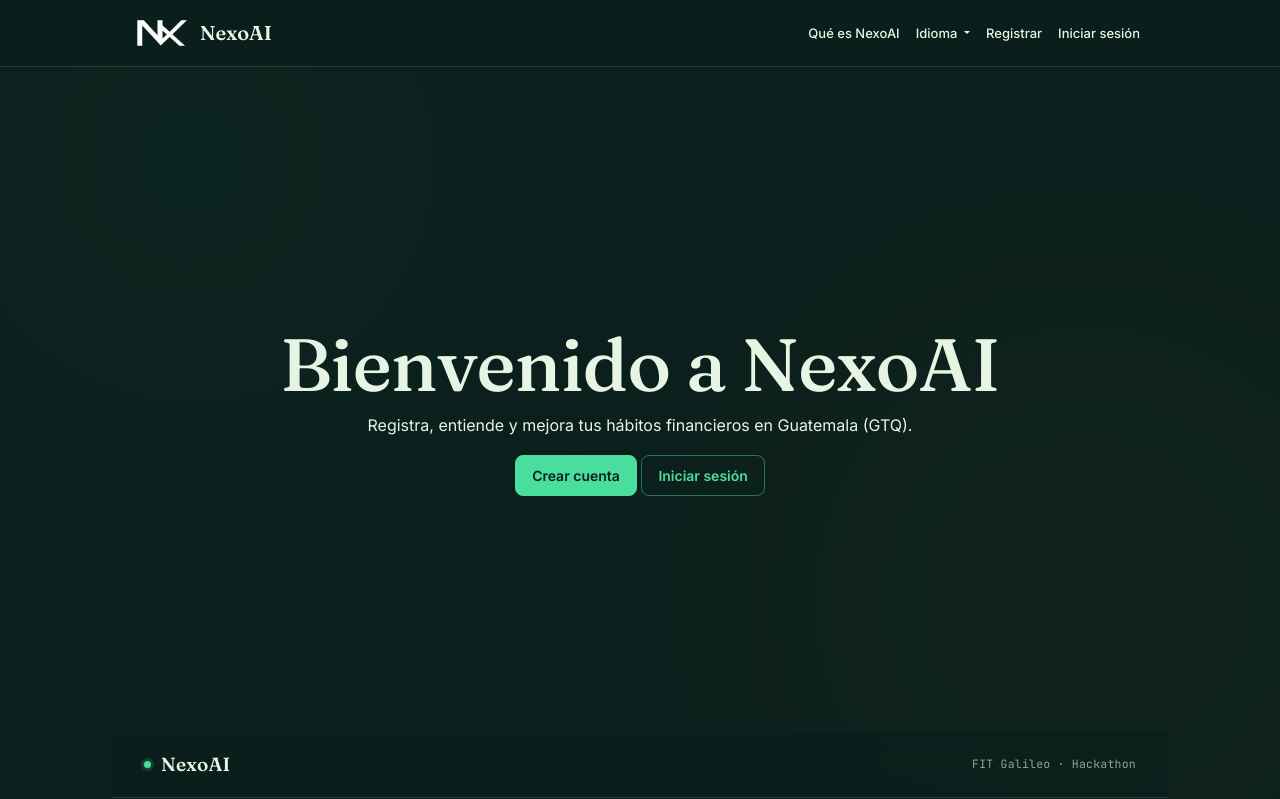
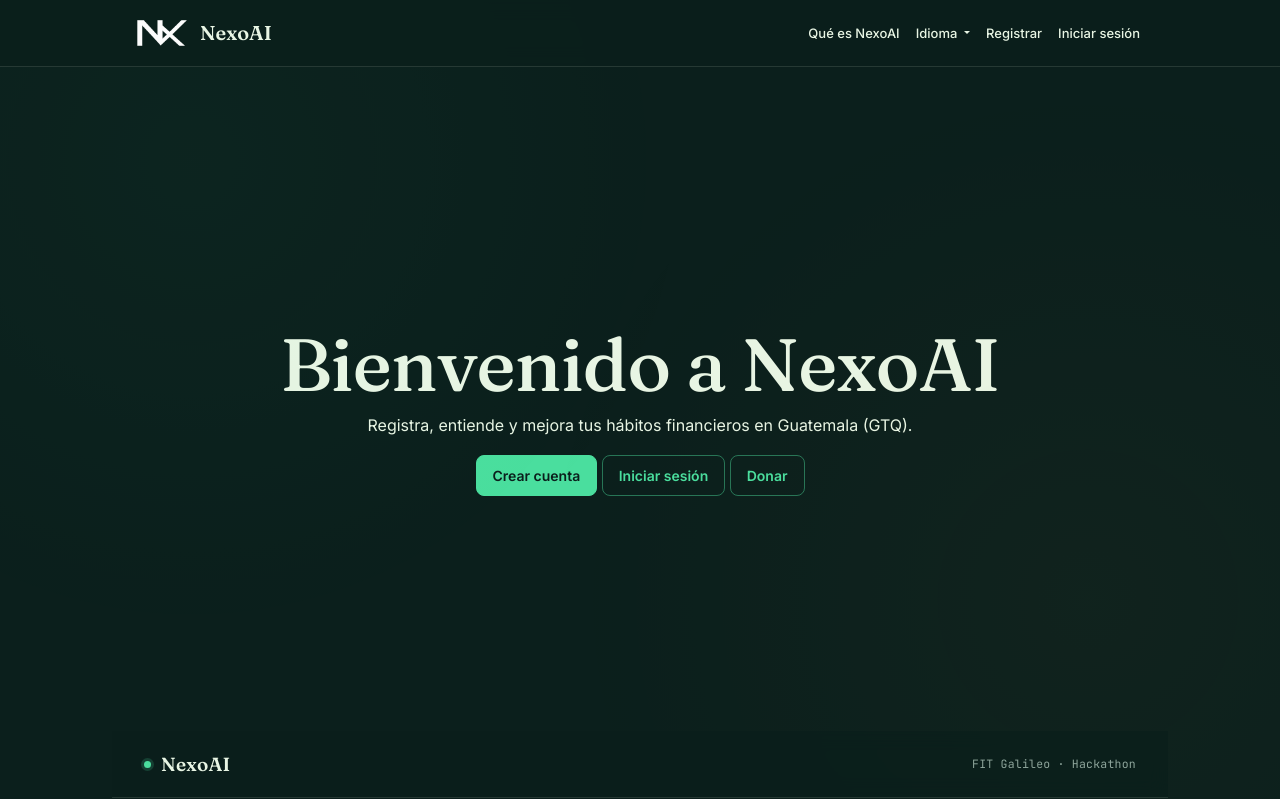
Before and after one commit to knowann1/Hackathon---FIT-Galileo, a Flask app: page / in a window 1280 px wide. Shown: the top 799 px of the page. Run offline with Flask 3, Linux system fonts and the light colour scheme; some libraries are stand-ins or nearby versions.

Commit message:
Add donate button to homepage
Co-authored-by: knowann1 <240225968+knowann1@users.noreply.github.com>

```diff
--- a/templates/index.html
+++ b/templates/index.html
@@ -7,6 +7,7 @@
     <div>
         <a href="/register" class="btn btn-primary">Crear cuenta</a>
         <a href="/login" class="btn btn-outline-primary">Iniciar sesión</a>
+        <a href="https://www.paypal.com/paypalme/cft830" class="btn btn-outline-primary">Donar</a>
 
 
 
```
